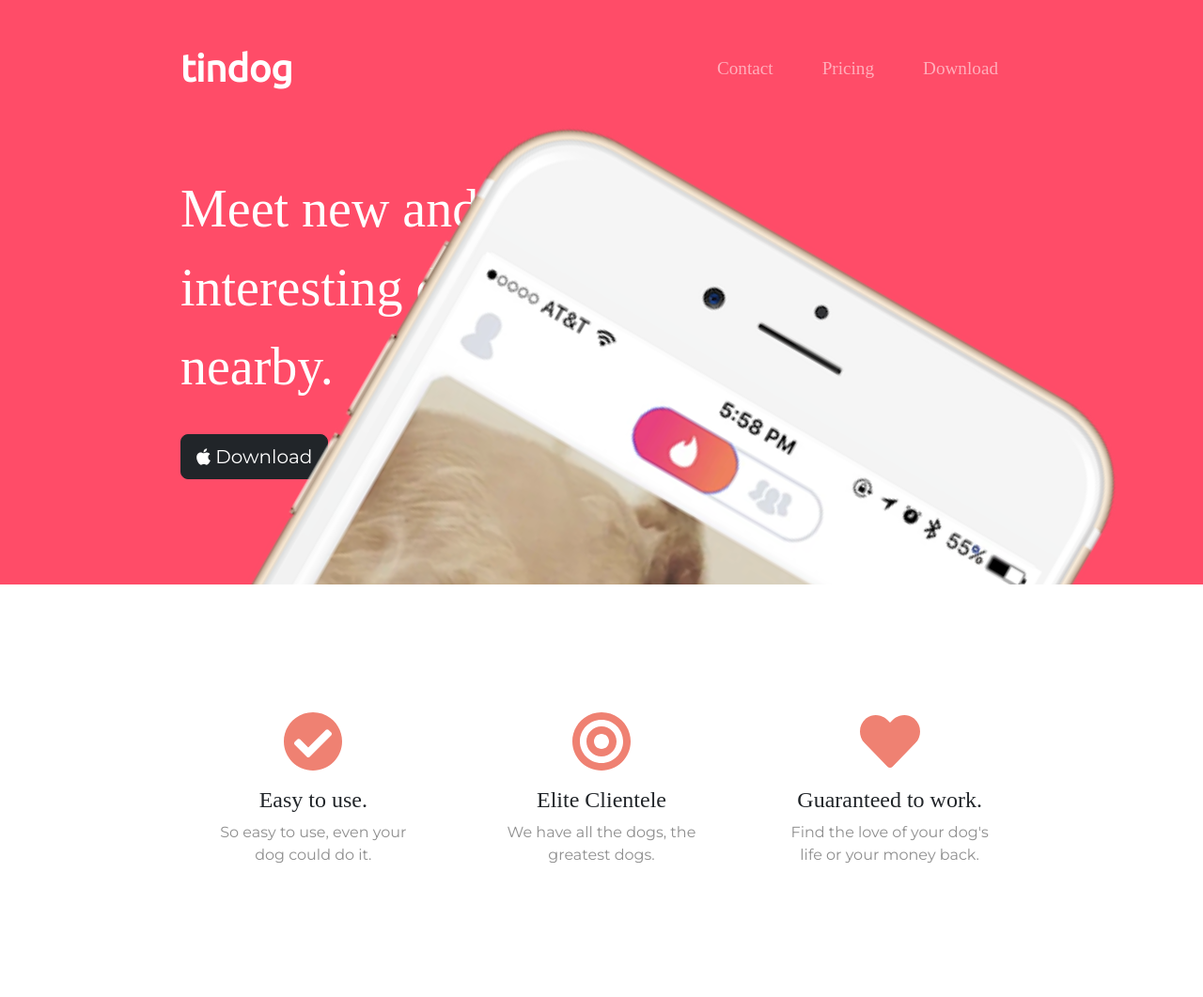
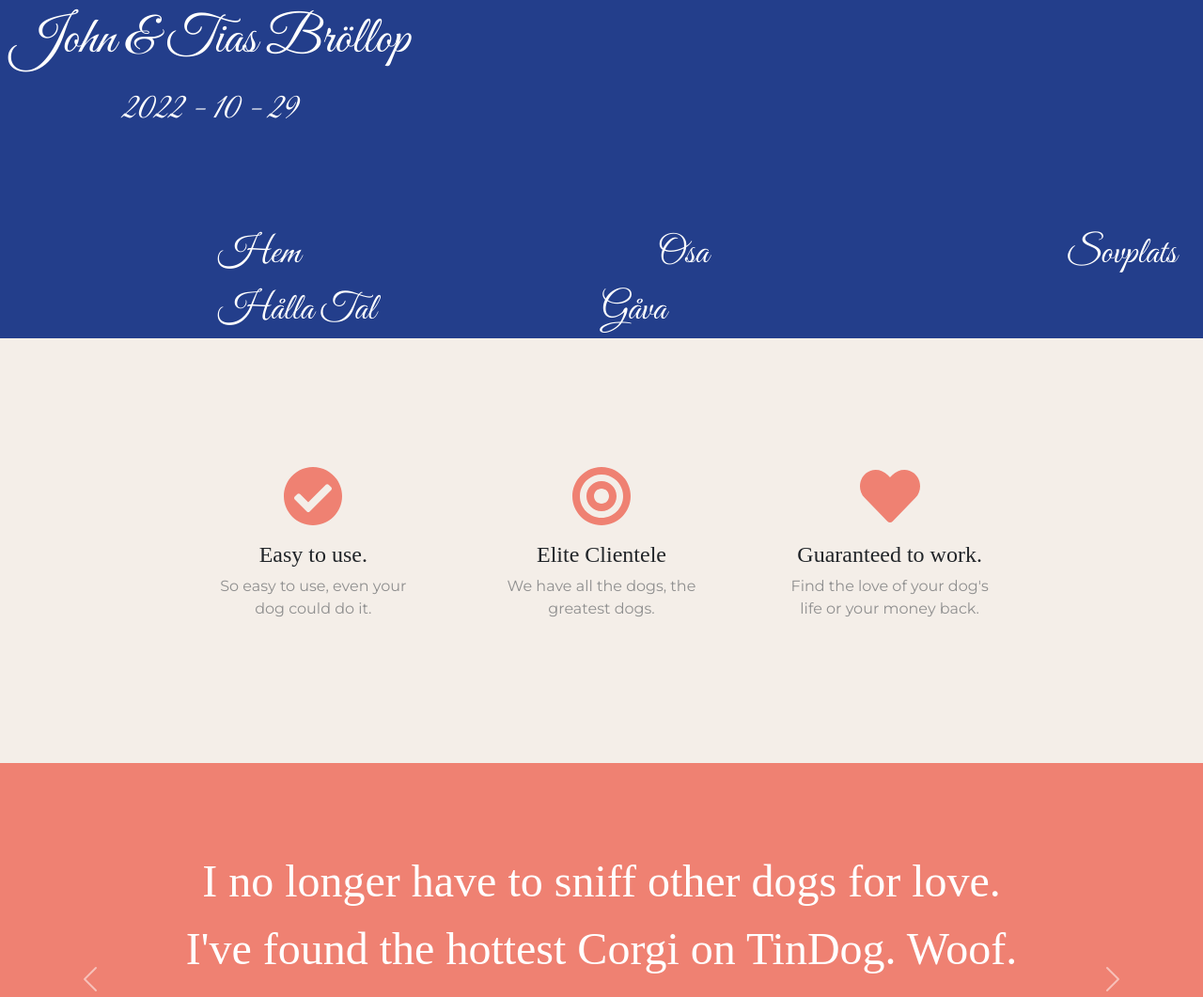
Before and after one commit to johnsandstrom/web-development-course, a plain HTML site: page TinDog-Start/index.html in a window 1280 px wide. Shown: the top 1061 px of the page at 94% size. Drawn offline with nearby package versions, Linux system fonts and the light colour scheme.

Commit message:
no longer tindog
working on wedding planner site

```diff
--- a/TinDog-Start/css/styles.css
+++ b/TinDog-Start/css/styles.css
@@ -3,12 +3,22 @@ body {
 }
 
 #title {
-    background-color: #ff4c68;
-    color: #fff;
+    background-color: #233e8b;
+    color: #ffffff;
+}
+
+.title_row {
+    text-align: center;
+}
+
+.title_navbar {
+    padding: 0 0 0;
+    text-align: justify;
+
 }
 
 .container-fluid {
-    padding: 3% 15% 7%;
+
 }
 
 h1, h2, h3, h4, h5, h6 {
@@ -25,7 +35,7 @@ p {
 
 /* Headings */
 .big-heading {
-    font-family: "Montserrat-Black";
+    font-family: 'Great Vibes', cursive;
     font-size: 3.5rem;
     line-height: 1.5;
 }
@@ -35,21 +45,31 @@ p {
     line-height: 1.5;
 }
 
-
+.heading-date {
+    color: #ffffff;
+    font-family: 'Great Vibes', cursive;
+    font-size: 250%;
+    margin-bottom: 100px;
+}
 /* Navigation Bar */
 
+.navbar_stuff {
+    text-align: center;
+}
+
 .navbar {
-    padding: 0 0 4.5rem;
+    padding: 0 0 0rem;
 }
 
 .navbar-brand {
-    font-family: "Ubuntu";
+    font-family: 'Great Vibes', cursive;
     font-size: 2.5rem;
-    font-weight: bold;
+    margin-left:220px;
 }
 
 .nav-item {
-    padding: 0 18px;
+    padding: 10px 188px;
+    text-color: #f4eee8;
 }
 
 .nav-link {
@@ -76,7 +96,7 @@ p {
 
 #features {
     padding: 7% 15%;
-    background-color: white;
+    background-color: #f4eee8;
     position: relative;
 }
 
--- a/TinDog-Start/index.html
+++ b/TinDog-Start/index.html
@@ -8,10 +8,8 @@
   <!-- Google Fonts -->
   <link rel="preconnect" href="https://fonts.gstatic.com">
   <link href="https://fonts.googleapis.com/css?family=Montserrat|Ubuntu" rel="stylesheet">
-
-
-  <link href="https://cdn.jsdelivr.net/npm/bootstrap@5.0.0-beta1/dist/css/bootstrap.min.css" rel="stylesheet"
-    integrity="sha384-giJF6kkoqNQ00vy+HMDP7azOuL0xtbfIcaT9wjKHr8RbDVddVHyTfAAsrekwKmP1" crossorigin="anonymous">
+  <link href="https://fonts.googleapis.com/css2?family=Dancing+Script&display=swap" rel="stylesheet">
+  <link href="https://fonts.googleapis.com/css2?family=Great+Vibes&display=swap" rel="stylesheet">
 
   <link rel="stylesheet" href="https://maxcdn.bootstrapcdn.com/bootstrap/4.0.0-alpha.2/css/bootstrap.min.css"
     integrity="sha384-y3tfxAZXuh4HwSYylfB+J125MxIs6mR5FOHamPBG064zB+AFeWH94NdvaCBm8qnd" crossorigin="anonymous">
@@ -41,12 +39,29 @@
       <!-- Nav Bar -->
 
       <nav class="navbar navbar-expand-lg navbar-dark">
-        <a class="navbar-brand" href="">tindog</a>
-        <button class="navbar-toggler" type="button" data-toggle="collapse" data-target="#navbarSupportedContent"
+        <div class="title_row">
+          <h1 class="big-heading">John & Tias Bröllop</h1>
+          <h2 class="heading-date">2022 - 10 - 29</h3>
+        </div>
+      </nav>
+      <nav class="navbar navbar-expand-lg navbar-dark">
+        <div class="title_navbar">
+
+
+            <a class="navbar-brand" href="">Hem</a>
+            <a class="navbar-brand" href="#footer">Osa</a>
+            <a class="navbar-brand" href="#footer">Sovplats</a>
+            <a class="navbar-brand" href="#pricing">Hålla Tal</a>
+            <a class="navbar-brand" href="#cta">Gåva</a>
+
+        </div>
+      </nav>
+
+        <!-- <button class="navbar-toggler" type="button" data-toggle="collapse" data-target="#navbarSupportedContent"
           aria-controls="navbarSupportedContent" aria-expanded="false" aria-label="Toggle navigation">
           <span class="navbar-toggler-icon"></span>
-        </button>
-        <div class="collapse navbar-collapse justify-content-end" id="navbarSupportedContent">
+        </button> -->
+        <!-- <div class="collapse navbar-collapse justify-content-end" id="navbarSupportedContent">
           <ul class="navbar-nav ml-auto">
             <li class="nav-item">
               <a class="nav-link" href="#footer">Contact</a>
@@ -58,24 +73,12 @@
               <a class="nav-link" href="#cta">Download</a>
             </li>
           </ul>
-        </div>
-      </nav>
+        </div> -->
 
 
       <!-- Title -->
 
-      <div class="row">
-        <div class="col-lg-6">
-          <h1 class="big-heading">Meet new and interesting dogs nearby.</h1>
-          <button type="button" class="btn btn-dark btn-lg download-button"><i class="fab fa-apple"></i>
-            Download</button>
-          <button type="button" class="btn btn-light btn-lg download-button"><i class="fab fa-google-play"></i>
-            Download</button>
-        </div>
-        <div class="col-lg-6">
-          <img class="title-image" src="images/iphone6.png" alt="iphone-mockup">
-        </div>
-      </div>
+
     </div>
   </section>
 
```
